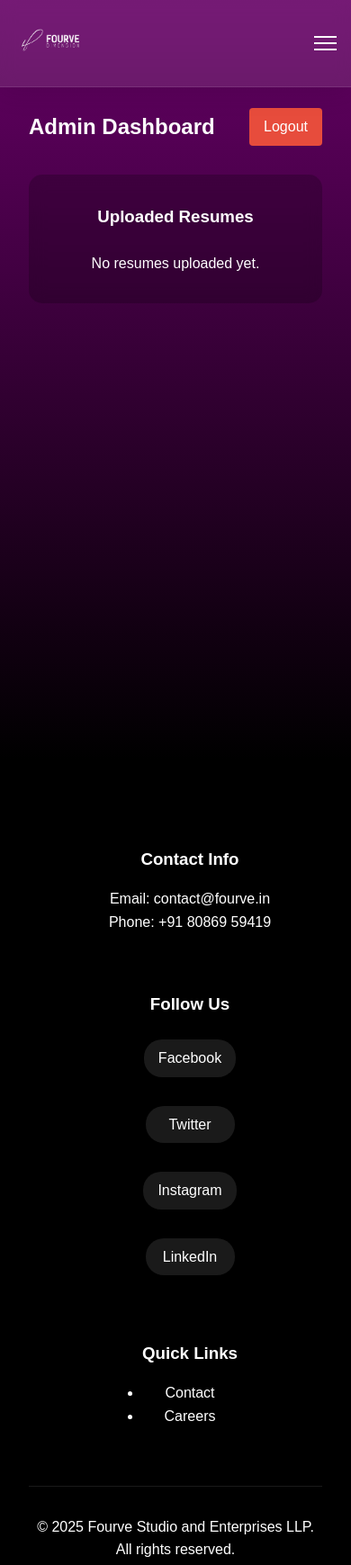
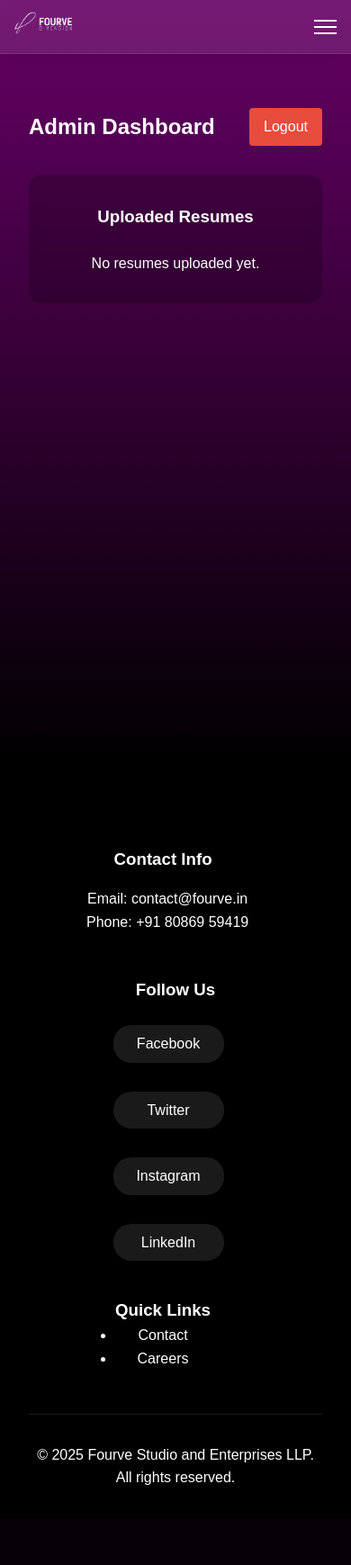
Before and after one commit to abinroy04/Fourve, a Flask app: page /admin/dashboard in a window 390 px wide. Shown: the top 1739 px of the page at 90% size. After the commit the page ends 1650 px from the top, so only its background shows below. Run offline with Flask 3, Linux system fonts and the light colour scheme; the visitor is signed in with stand-in values (Sample User, id 1); data that the repository does not hold is empty.

Commit message:
Update base.html

```diff
--- a/templates/base.html
+++ b/templates/base.html
@@ -22,34 +22,11 @@
             }
         }
 
-        header {
-            position: fixed;
-            width: 100%;
-            top: 0;
-            left: 0;
-            z-index: 1000;
-            background-color: rgba(255, 255, 255, 0.1);
-            backdrop-filter: blur(8px);
-            -webkit-backdrop-filter: blur(8px);
-            height: 100px;
-            display: flex;
-            justify-content: space-between;
-            align-items: center;
-            padding: 0 20px;
-            border-bottom: 1px solid rgba(255, 255, 255, 0.1);
-            box-shadow: 0 4px 30px rgba(0, 0, 0, 0.1);
-        }
-
-        main {
-            margin-top: 10px;
-            position: relative;
-            z-index: 1;
-            animation: fadeIn 1s ease-out;
-        }
         .social-links {
         display: flex;
         gap: 1rem;
         margin-top: 1rem;
+        padding-right: 1rem;
         }
 
         .social-links a {
@@ -70,8 +47,12 @@
             display: flex;
             justify-content: space-between;
             align-items: flex-start;
-            padding: 2rem;
             gap: 2rem;
+        }
+
+        .quick-section {
+            flex: 1;
+            margin-left: 5rem;
         }
 
         .footer-section {
@@ -82,6 +63,11 @@
         .footer-section:last-child {
             text-align: left;
         }
+
+        .footer-section h3 {
+            padding-right: 10px;
+        }
+
 
         @media (max-width: 768px) {
             .footer-content {
@@ -94,96 +80,6 @@
             }
         }
 
-        .dropdown-content {
-            background: linear-gradient(
-            rgba(255, 255, 255, 0.1), rgba(0, 0, 0, 0.7)
-        ),
-        url('../static/images/glass.jpeg');
-        border-radius: 10px;
-        padding: 1rem;
-
-        }
-
-    .dropdown-content li {
-        margin: 0.5rem 0;
-    }
-
-    .dropdown-content a {
-        color: white;
-        padding: 0.5rem 1rem;
-        display: block;
-        transition: all 0.3s ease;
-    }
-
-    .dropdown-content a:hover {
-        background: rgba(255, 255, 255, 0.2);
-        border-radius: 8px;
-    }
-    .nav-links a, .services-dropdown span {
-        padding: 0.5rem 1rem;
-        color: white;
-        text-decoration: none;
-        transition: all 0.3s ease;
-        display: inline-block;
-    }
-
-    .nav-links li {
-        display: flex;
-        align-items: center;
-    }
-
-    .services-dropdown {
-        position: relative;
-        display: inline-flex;
-        align-items: center;
-    }
-
-    .services-dropdown span {
-        cursor: pointer;
-    }
-    @media screen and (max-width: 768px) {
-        header {
-            height: auto;
-            padding: 0.5rem;
-        }
-
-        .logo-container {
-            padding: 0.5rem;
-        }
-
-        .logo {
-            width: 80px !important;
-            height: auto !important;
-        }
-
-        .footer-content {
-            flex-direction: column;
-            align-items: center;
-            text-align: center;
-            padding: 1rem;
-        }
-
-        main {
-            margin-top: 70px; /* Adjust based on your header height */
-        }
-
-        .mobile-menu-toggle {
-            display: block;
-        }
-
-        .main-nav {
-            background: rgba(255, 0, 0, 0.95);
-        }
-
-        .nav-links {
-            margin-top: 0;
-        }
-
-        .nav-links li {
-            opacity: 1;
-            transform: none;
-        }
-    }
     </style>
     {% block extra_css %}{% endblock %}
 </head>
@@ -235,7 +131,7 @@
                 <p>Email: contact@fourve.in</p>
                 <p>Phone: +91 80869 59419</p>
             </div>
-            <div class="footer-section">
+            <div class="social-section">
                 <h3>Follow Us</h3>
                 <div class="social-links">
                     <a href="https://www.facebook.com/fourvestudio" target="_blank" rel="noopener noreferrer">Facebook</a>
@@ -244,7 +140,7 @@
                     <a href="https://www.linkedin.com/company/fourvestudio" target="_blank" rel="noopener noreferrer">LinkedIn</a>
             </div>
             </div>
-            <div class="footer-section">
+            <div class="quick-section">
                 <h3>Quick Links</h3>
                 <ul>
                     <li><a href="{{ url_for('contact') }}">Contact</a></li>
```
